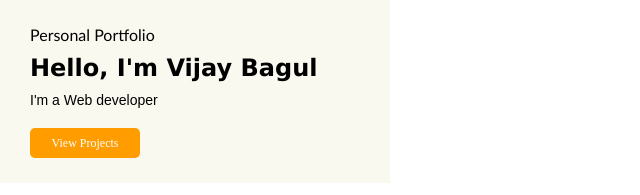
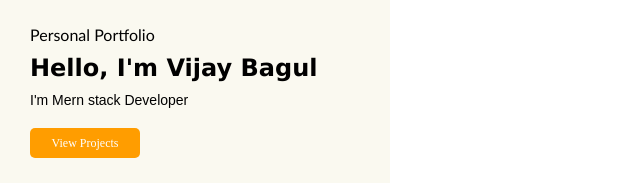
Before and after one commit to bagulvijay/localrepo, a plain HTML site: page index.html in a window 1280 px wide. Shown: the top 195 px of the page, 0-640 px from the left. Drawn offline with Linux system fonts and the light colour scheme.

Commit message:
change heading

```diff
--- a/index.html
+++ b/index.html
@@ -11,7 +11,7 @@
         <header class="header" style="background-color:rgb(250, 249, 240)">
             <p class="head-line1">Personal Portfolio</p>
             <h2> Hello, I'm Vijay Bagul</h2>
-            <p class="head-line2">I'm a Web developer</p>
+            <p class="head-line2">I'm Mern stack Developer</p>
             <button class="projectbutton" type="button">View Projects</button>
         </header>
         <div class="herosection header">
```
